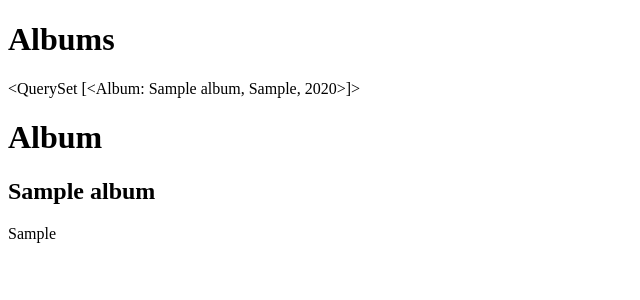
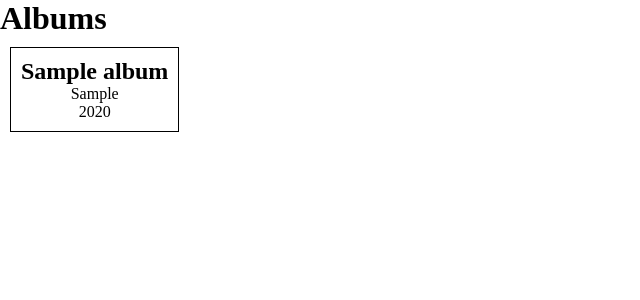
Before and after one commit to Momentum-Team-9/django-music-sarah-wines, a Django app: template templates/albums/list_albums.html in a window 1280 px wide. Shown: the top 300 px of the page, without its empty margins (0-640 px from the left). Run offline with Django 3.2, Linux system fonts and the light colour scheme; the template is opened without the code that fills it: values that come from a table or form of the project are taken from there, others are empty; tables that the repository leaves empty hold one stand-in row (values such as "Sample post").

Commit message:
css connected

```diff
--- a/django_music/settings.py
+++ b/django_music/settings.py
@@ -129,6 +129,10 @@ USE_TZ = True
 # https://docs.djangoproject.com/en/3.2/howto/static-files/
 
 STATIC_URL = '/static/'
+STATICFILES_DIRS = (
+    os.path.join(BASE_DIR, "static/"),
+)
+
 
 # Default primary key field type
 # https://docs.djangoproject.com/en/3.2/ref/settings/#default-auto-field
--- /dev/null
+++ b/static/css/style.css
@@ -0,0 +1,21 @@
+* {
+  margin: 0px;
+  padding: 0px;
+  box-sizing: border-box;
+}
+
+.album-card {
+  border: 1px solid black;
+  margin: 10px;
+  text-align: center;
+  padding: 10px;
+  max-width: 200px;
+  flex-wrap: wrap;
+}
+
+.album-field {
+  display: flex;
+  flex-direction: row;
+  flex-wrap: wrap;
+  align-items: top;
+}
--- a/templates/albums/list_albums.html
+++ b/templates/albums/list_albums.html
@@ -1,15 +1,16 @@
 {% extends "base.html" %} {% block content %}
 <h1>Albums</h1>
-<p>{{Albums}}</p>
 
 <div>
-  {% for album in albums %}
-
-  <h1>Album</h1>
-  <h2>{{album.title}}</h2>
-  <p>{{album.artist}}</p>
-
-  {% endfor %}
+  <div class="album-field">
+    {% for album in albums %}
+    <div class="album-card">
+      <h2>{{album.title}}</h2>
+      <p>{{album.artist}}</p>
+      <p>{{album.release_year}}</p>
+    </div>
+    {% endfor %}
+  </div>
 </div>
 
 {% endblock %}
--- a/templates/base.html
+++ b/templates/base.html
@@ -5,6 +5,7 @@
   <head>
     <meta charset="UTF-8" />
     <meta name="viewport" content="width=device-width, initial-scale=1.0" />
+    <link rel="stylesheet" href="{% static 'css/style.css' %}" />
     <title>Django_music</title>
   </head>
   {% block content %}
```
